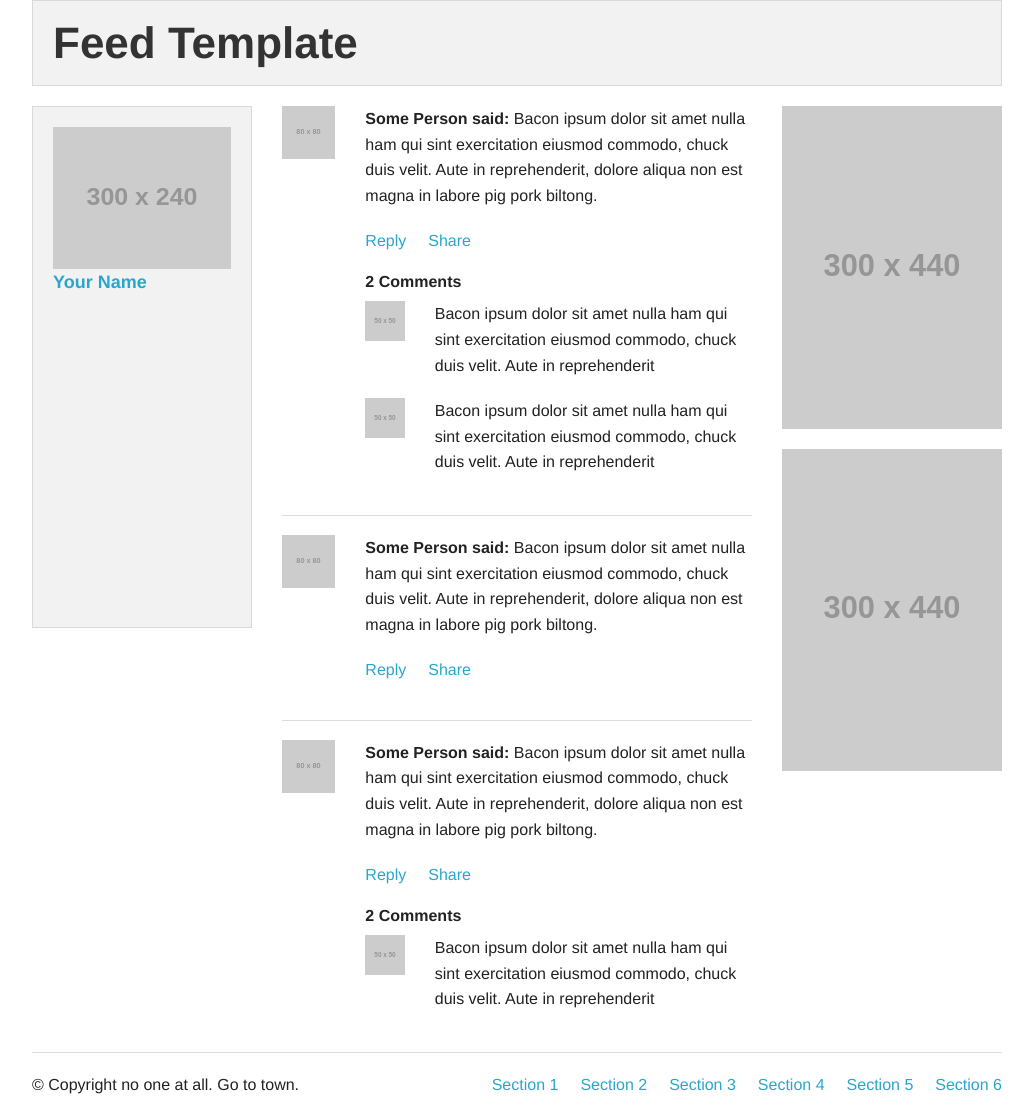
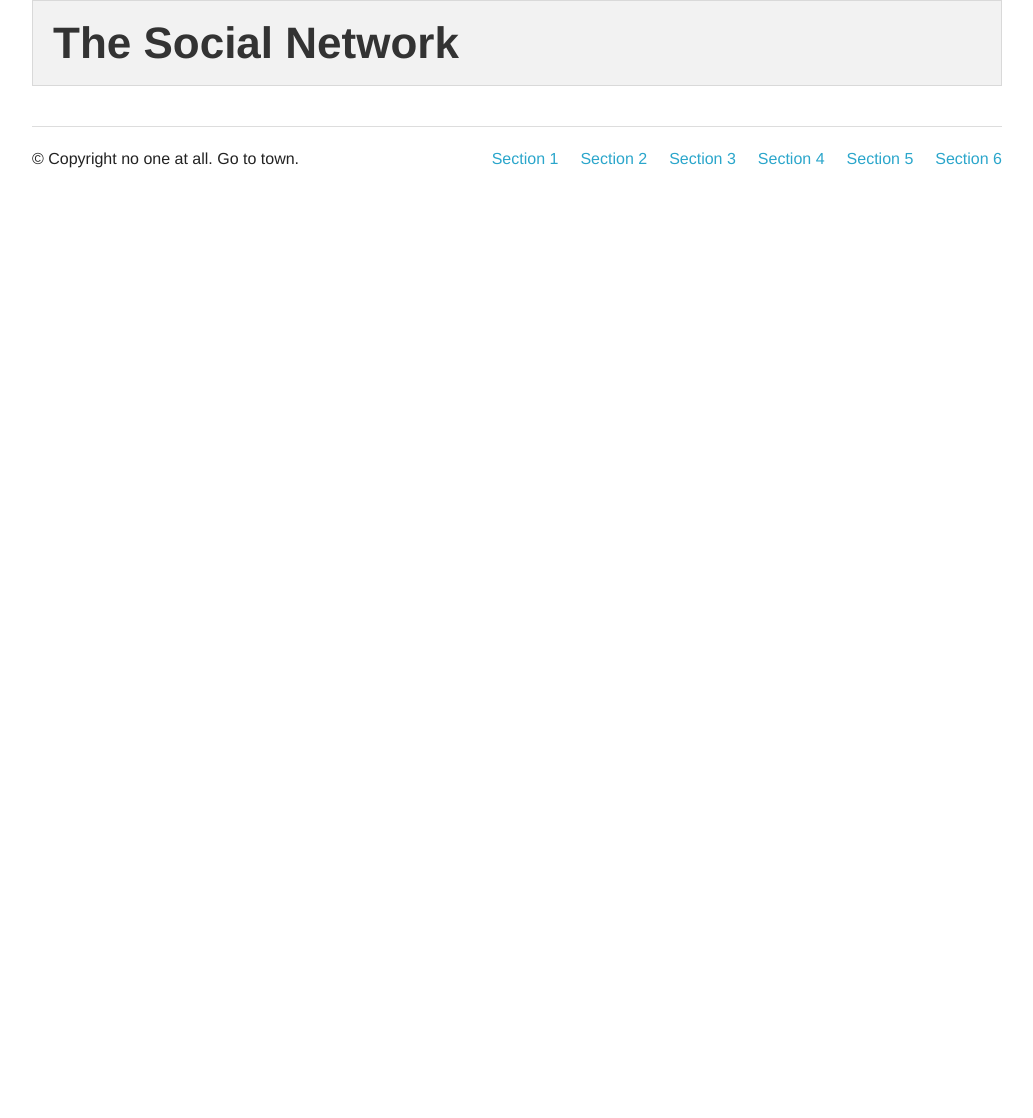
Before and after one commit to jdavis/socialnetwork, a Python web app: template socialnetwork/templates/base.html in a window 1280 px wide. Shown: the whole page, without its empty margins (123-1156 px from the left). After the commit the page ends 168 px from the top, so only its background shows below. Run offline with Jinja, Linux system fonts and the light colour scheme; the template is opened without the code that fills it, so the values that code supplies are empty; grey boxes labelled with a size stand in for pictures from a placeholder-image service; some libraries are stand-ins or nearby versions.

Commit message:
Use content block in base.html

```diff
--- a/socialnetwork/templates/base.html
+++ b/socialnetwork/templates/base.html
@@ -14,131 +14,19 @@
 </head>
 <body>
 
- <!-- Header and Nav -->
-
     <div class="row">
         <div class="large-12 columns">
             <div class="panel">
-        <h1>Feed Template</h1>
+                <h1>The Social Network</h1>
             </div>
         </div>
     </div>
 
-  <!-- End Header and Nav -->
-
-
     <div class="row">
 
-
-
- <!-- Nav Sidebar -->
-    <!-- This is source ordered to be pulled to the left on larger screens -->
-    <div class="large-3 columns ">
-      <div class="panel">
-        <a href="#"><img src="http://placehold.it/300x240&text=[img]" /></a>
-        <h5><a href="#">Your Name</a></h5>
-          <div class="section-container vertical-nav" data-section data-options="deep_linking: false; one_up: true">
-          <section class="section">
-            <h5 class="title"><a href="#">Section 1</a></h5>
-          </section>
-          <section class="section">
-            <h5 class="title"><a href="#">Section 2</a></h5>
-          </section>
-          <section class="section">
-            <h5 class="title"><a href="#">Section 3</a></h5>
-          </section>
-          <section class="section">
-            <h5 class="title"><a href="#">Section 4</a></h5>
-          </section>
-          <section class="section">
-            <h5 class="title"><a href="#">Section 5</a></h5>
-          </section>
-          <section class="section">
-            <h5 class="title"><a href="#">Section 6</a></h5>
-          </section>
-        </div>
+        {% block content %}{% endblock %}
 
     </div>
-    </div>
-
-    <!-- Main Feed -->
-    <!-- This has been source ordered to come first in the markup (and on small devices) but to be to the right of the nav on larger screens -->
-    <div class="large-6 columns">
-
-      <!-- Feed Entry -->
-      <div class="row">
-        <div class="large-2 columns small-3"><img src="http://placehold.it/80x80&text=[img]" /></div>
-        <div class="large-10 columns">
-          <p><strong>Some Person said:</strong> Bacon ipsum dolor sit amet nulla ham qui sint exercitation eiusmod commodo, chuck duis velit. Aute in reprehenderit, dolore aliqua non est magna in labore pig pork biltong.</p>
-          <ul class="inline-list">
-            <li><a href="">Reply</a></li>
-            <li><a href="">Share</a></li>
-          </ul>
-
-
-          <h6>2 Comments</h6>
-          <div class="row">
-            <div class="large-2 columns small-3"><img src="http://placehold.it/50x50&text=[img]" /></div>
-            <div class="large-10 columns"><p>Bacon ipsum dolor sit amet nulla ham qui sint exercitation eiusmod commodo, chuck duis velit. Aute in reprehenderit</p></div>
-          </div>
-          <div class="row">
-            <div class="large-2 columns small-3"><img src="http://placehold.it/50x50&text=[img]" /></div>
-            <div class="large-10 columns"><p>Bacon ipsum dolor sit amet nulla ham qui sint exercitation eiusmod commodo, chuck duis velit. Aute in reprehenderit</p></div>
-          </div>
-        </div>
-      </div>
-      <!-- End Feed Entry -->
-
-      <hr />
-
-      <!-- Feed Entry -->
-      <div class="row">
-        <div class="large-2 columns small-3"><img src="http://placehold.it/80x80&text=[img]" /></div>
-        <div class="large-10 columns">
-          <p><strong>Some Person said:</strong> Bacon ipsum dolor sit amet nulla ham qui sint exercitation eiusmod commodo, chuck duis velit. Aute in reprehenderit, dolore aliqua non est magna in labore pig pork biltong.</p>
-          <ul class="inline-list">
-            <li><a href="">Reply</a></li>
-            <li><a href="">Share</a></li>
-          </ul>
-        </div>
-      </div>
-      <!-- End Feed Entry -->
-
-      <hr />
-
-      <!-- Feed Entry -->
-      <div class="row">
-        <div class="large-2 columns small-3"><img src="http://placehold.it/80x80&text=[img]" /></div>
-        <div class="large-10 columns">
-          <p><strong>Some Person said:</strong> Bacon ipsum dolor sit amet nulla ham qui sint exercitation eiusmod commodo, chuck duis velit. Aute in reprehenderit, dolore aliqua non est magna in labore pig pork biltong.</p>
-          <ul class="inline-list">
-            <li><a href="">Reply</a></li>
-            <li><a href="">Share</a></li>
-          </ul>
-
-
-          <h6>2 Comments</h6>
-          <div class="row">
-            <div class="large-2 columns small-3"><img src="http://placehold.it/50x50&text=[img]" /></div>
-            <div class="large-10 columns"><p>Bacon ipsum dolor sit amet nulla ham qui sint exercitation eiusmod commodo, chuck duis velit. Aute in reprehenderit</p></div>
-          </div>
-        </div>
-      </div>
-      <!-- End Feed Entry -->
-
-    </div>
-
-    <!-- Right Sidebar -->
-    <!-- On small devices this column is hidden -->
-    <aside class="large-3 columns hide-for-small">
-      <p><img src="http://placehold.it/300x440&text=[ad]" /></p>
-      <p><img src="http://placehold.it/300x440&text=[ad]" /></p>
-    </aside>
-
-  </div>
-
-
-  <!-- Footer -->
 
     <footer class="row">
         <div class="large-12 columns">
@@ -160,7 +48,6 @@
             </div>
         </div>
     </footer>
-
     <script src="//ajax.googleapis.com/ajax/libs/jquery/1.10.2/jquery.min.js"></script>
     <script src="/static/lib/foundation/js/foundation.min.js"></script>
     {% block js %}{% endblock %}
```
Also changed, not shown: newsfeed/templates/newsfeed/index.html (+82 -84 lines). Lines whose indentation alone changed are shown as unchanged.
